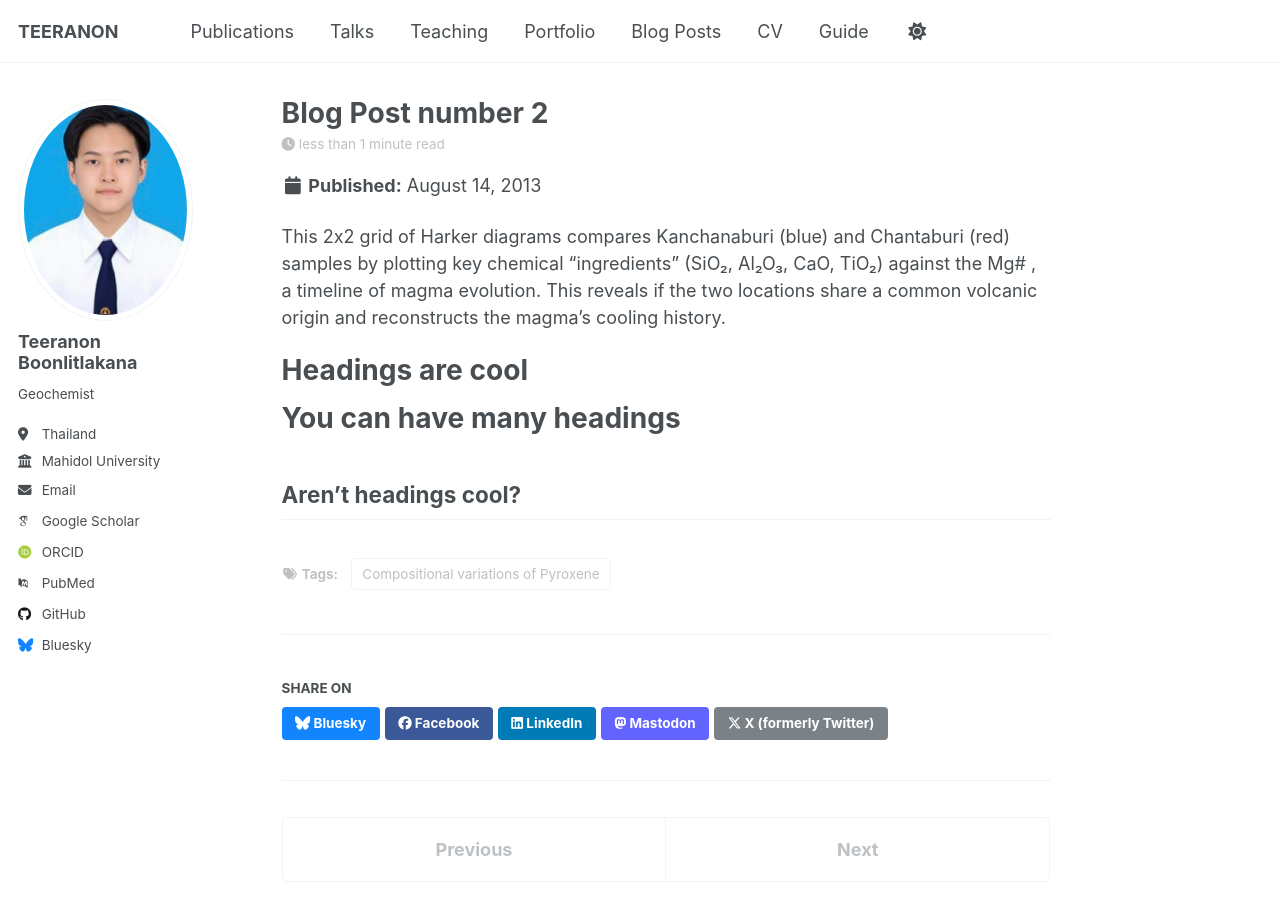
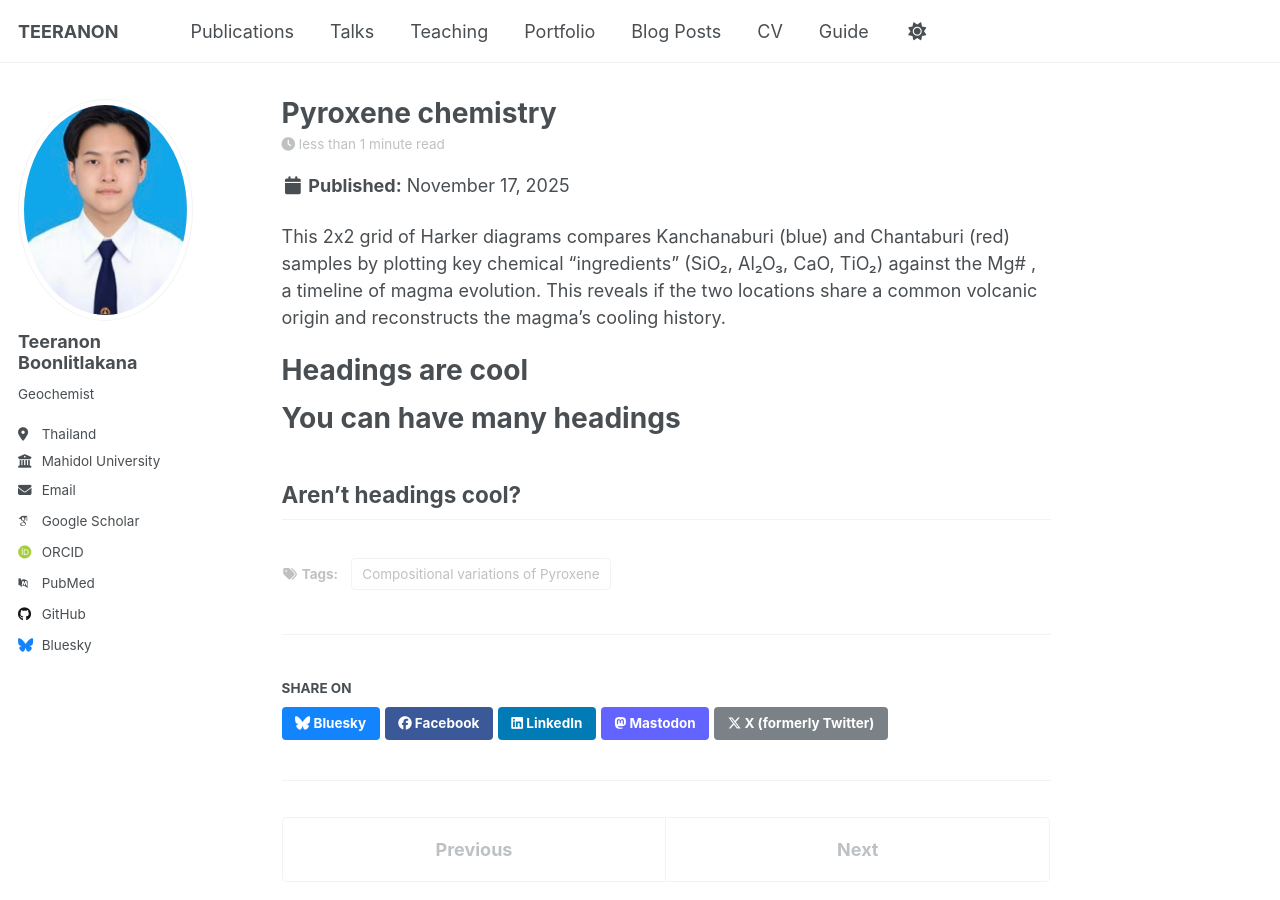
Before and after one commit to teeranonboonlitlakana/teeranonboonlitlakana.github.io, a Jekyll site: the page built from _posts/2013-08-14-blog-post-2.md, in a window 1280 px wide and 900 px high. Built offline with Jekyll 4.4.1, drawn with Linux system fonts in a browser that asks for light colours; some web fonts are replaced; a script that is not in the unit is left out.

Commit message:
Update 2013-08-14-blog-post-2.md

```diff
--- a/_posts/2013-08-14-blog-post-2.md
+++ b/_posts/2013-08-14-blog-post-2.md
@@ -1,6 +1,6 @@
 ---
-title: 'Blog Post number 2'
-date: 2013-08-14
+title: 'Pyroxene chemistry'
+date: 2025-11-17
 permalink: /posts/2013/08/blog-post-2/
 tags:
   - Compositional variations of Pyroxene
```
